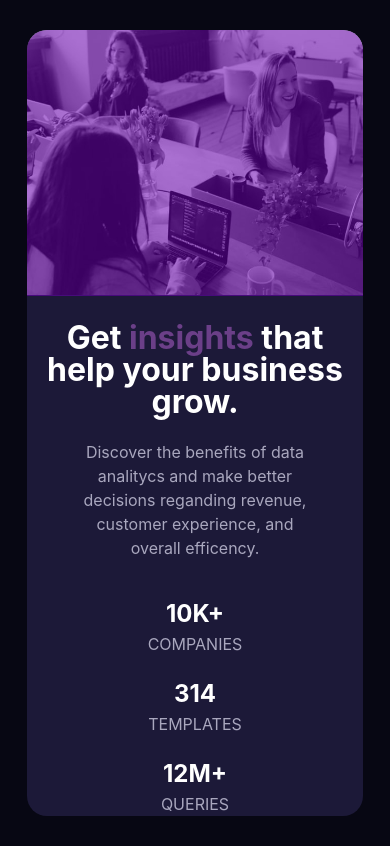
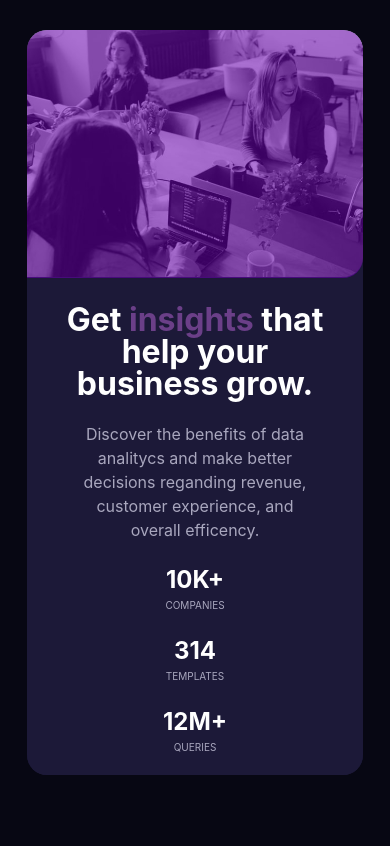
Before and after one commit to Cristiap17/pruebaIGlobal, a React (Vite) app: page / in a window 390 px wide. Built offline with nearby package versions, Linux system fonts and the light colour scheme.

Commit message:
Finish Desing

```diff
--- a/src/components/CardComponent.css
+++ b/src/components/CardComponent.css
@@ -1,4 +1,58 @@
+.card-container {
+    display: flex;
+    align-items: center;
+    justify-content: center;
+    width: 85%;
+    height: 90vh;
+    margin: 0 auto;
+
+}
+
+.elements-container {
+    display: flex;
+    flex-direction: row-reverse;
+    align-items: center;
+    justify-content: center;
+    width: 100%;
+    height: 60%;
+    background-color: #1c1938;
+    border-radius: 20px;
+}
+
+.header-container {
+    width: 50%;
+    height: 100%;
+    position: relative;
+}
+
+.image-style {
+    box-sizing: border-box;
+    width: 100%;
+    height: 100%;
+    border-top-right-radius: 20px;
+    border-bottom-right-radius: 20px;
+}
+
+.super-position {
+    width: 100%;
+    height: 100%;
+    background-color: #6c00b38a;
+    border-top-right-radius: 20px;
+    border-bottom-right-radius: 20px;
+    position: absolute;
+    top: 0;
+}
+
+.main-footer-container {
+    display: flex;
+    flex-direction: column;
+    width: 50%;
+}
+
+
 .main-container h1 {
+    padding: 0 15px;
+    line-height: 32px;
     color: white;
     text-align: center;
 }
@@ -9,34 +63,34 @@
 
 .main-container p {
     color: #a9a7be;
-    text-align: center;
-    padding: 0px 48px;
+    text-align: start;
+    padding: 0px 62px;
+    font-size: 12px;
 }
 
 .footer-container {
     display: flex;
+    justify-content: space-evenly
+}
+
+.footer-container div {
+    display: flex;
     flex-direction: column;
     align-items: center;
-    text-align: center;
 }
 
 .footer-container h2 {
     color: white;
+    margin-bottom: 0;
 }
 
 .footer-container span {
     color: #a9a7be;
+    font-size: 10px;
 }
 
 @media (max-width: 420px) {
-    .header-container {
-        position: relative;
-    }
-
     .card-container {
-        display: flex;
-        flex-direction: column;
-        align-items: center;
         margin: 30px auto;
         width: 90%;
         height: auto;
@@ -44,31 +98,58 @@
         background-color: #1c1938;
     }
 
+    .elements-container {
+        display: flex;
+        flex-direction: column;
+        align-items: center;
+    }
+
+    .header-container {
+        width: 100%;
+        height: 50%;
+        position: relative;
+    }
+
     .image-style {
-        width: 100%;
-        height: 265px;
+        box-sizing: border-box;
         border-top-left-radius: 20px;
         border-top-right-radius: 20px;
     }
 
     .super-position {
         width: 100%;
-        height: 266px;
-        position: absolute;
-        top: 0;
-        background-color: #6c00b38a;
+        height: 98%;
         border-top-left-radius: 20px;
-        border-top-right-radius: 20px;
+        border-top-right-radius: 20px
+    }
+
+    .main-footer-container {
+        width: 100%;
     }
 
     .main-container h1 {
-        padding: 0 20px;
+        padding: 0 22px;
         line-height: 32px;
+    }
+
+    .main-container p {
+        color: #a9a7be;
+        text-align: center;
+        padding: 0px 16px;
+        margin: 0px 34px;
+        font-size: 16px;
+    }
+
+    .footer-container {
+        flex-direction: column;
+    }
+
+    .footer-container div:nth-child(3) {
+        margin-bottom: 20px;
     }
 
     .footer-container h2 {
         color: white;
         margin-bottom: 0;
     }
-
 }
--- a/src/components/CardComponent.jsx
+++ b/src/components/CardComponent.jsx
@@ -5,16 +5,12 @@ import mobileHeader from '../assets/image-header-mobile.jpg'
 export default function CardComponent() {
     return (
         <div className='card-container'>
-
+            <div className='elements-container'>
                 <div className='header-container'>
-                <div>
-
                     <img className='image-style' src={mobileHeader} alt="Mobile Header" />
-                </div>
                     <div className='super-position'></div>
                 </div>
-
-            <div></div>
+                <div className='main-footer-container'>
                     <div className='main-container'>
                         <h1>Get <span className='highlight'>insights</span> that help your business grow.</h1>
                         <p>Discover the benefits of data analitycs and make better decisions reganding revenue, customer experience, and overall efficency.
@@ -35,5 +31,8 @@ export default function CardComponent() {
                         </div>
                     </div>
                 </div>
+
+            </div>
+        </div>
     )
 }
```
Lines whose indentation alone changed are shown as unchanged.
